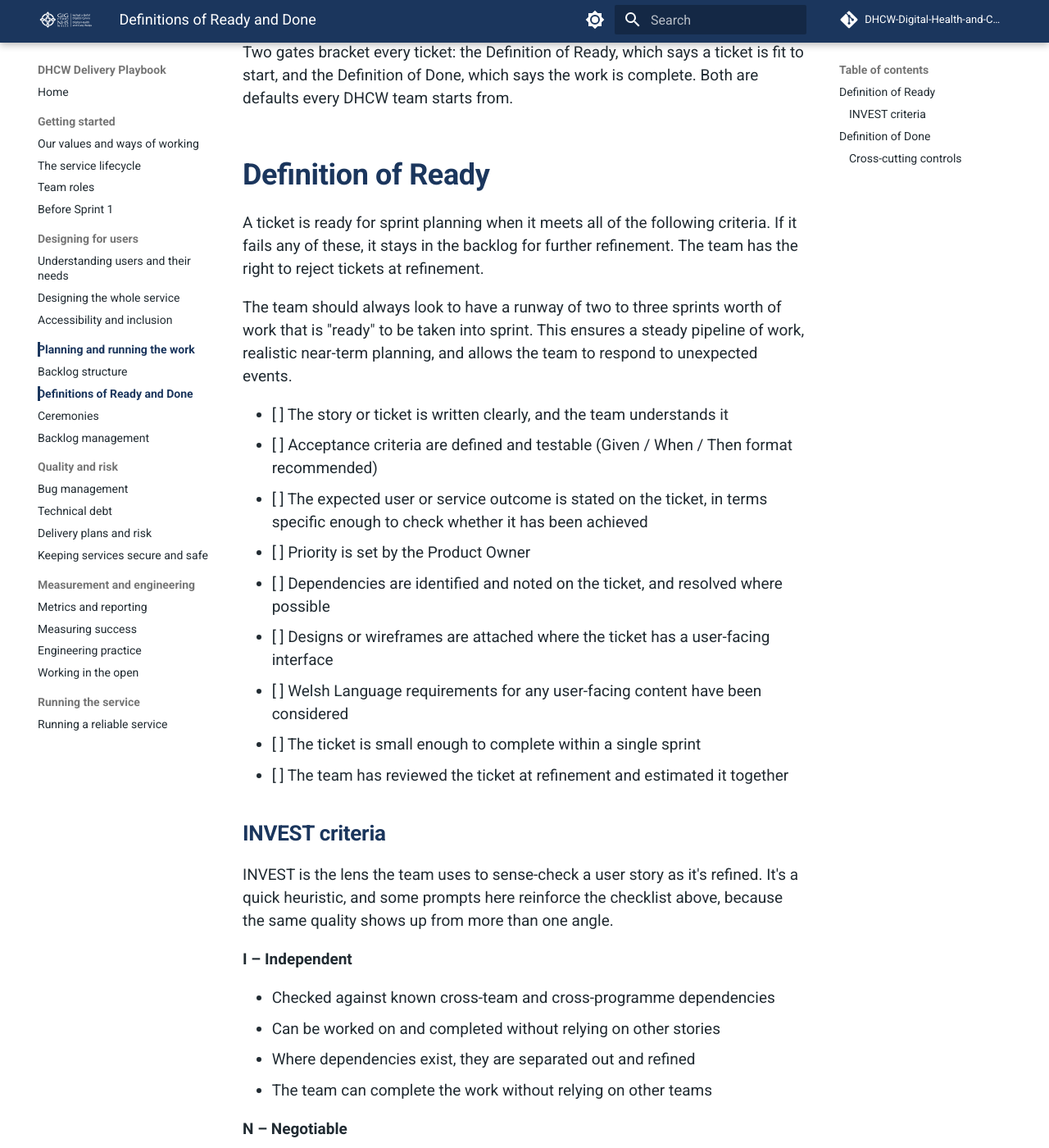
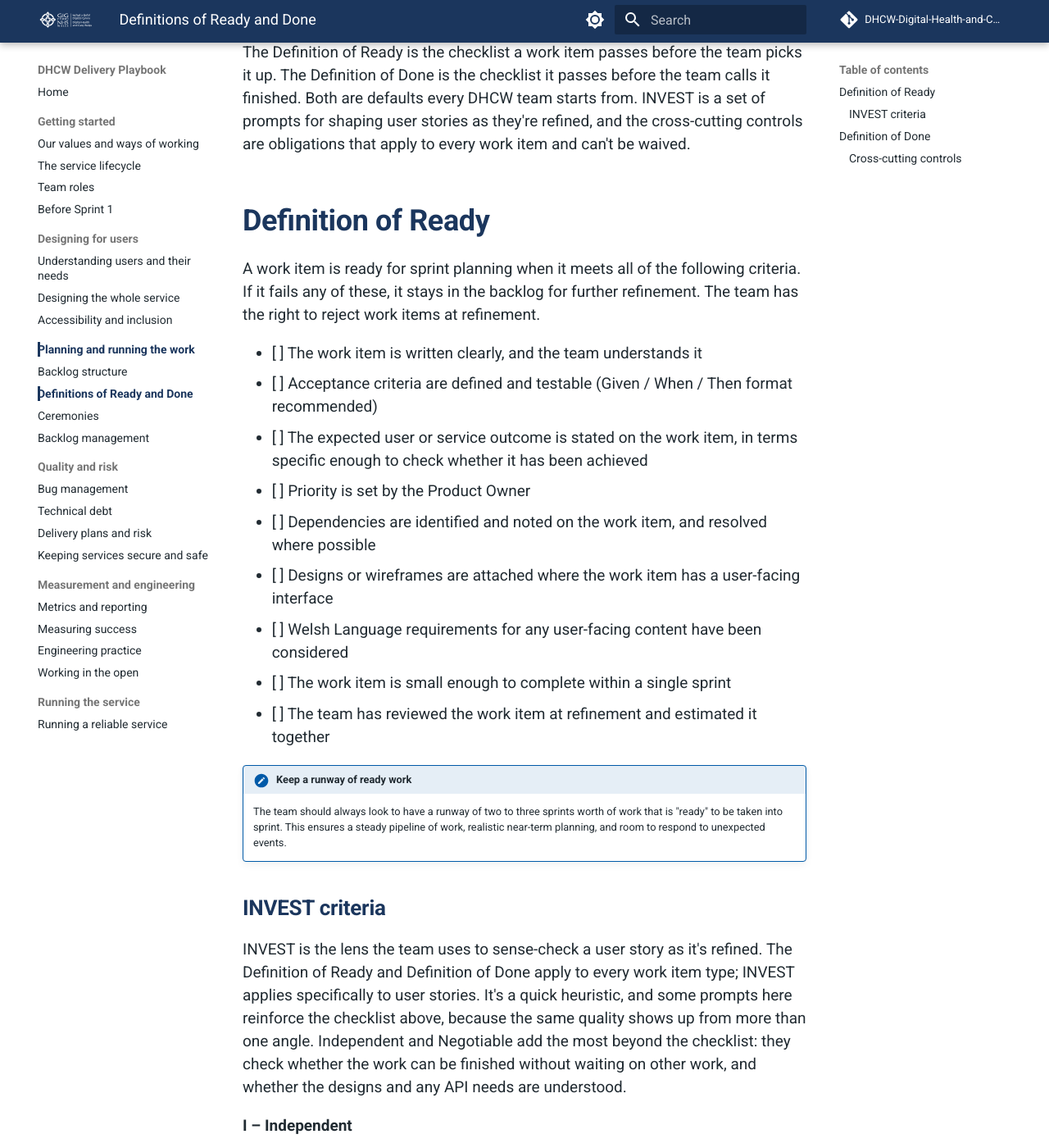
Before and after one commit to DHCW-Digital-Health-and-Care-Wales/dhcw-delivery-playbook, an MkDocs documentation site: the page built from docs/definition-of-ready-and-done.md, in a window 1280 px wide and 1400 px high, scrolled down 311 px. Shown: the whole window at 82% size. Built offline with MkDocs 1.6.1 and Material for MkDocs 9.7.7, drawn with Linux system fonts in a browser that asks for light colours; comment, search, counter and statistics services are not loaded; some of the changed text lies outside the part shown.

Commit message:
Apply reviewed Definition of Ready and Definition of Done page

```diff
--- a/docs/definition-of-ready-and-done.md
+++ b/docs/definition-of-ready-and-done.md
@@ -1,26 +1,27 @@
 # Definition of Ready and Definition of Done
 
-Two gates bracket every ticket: the Definition of Ready, which says a ticket is fit to start, and the Definition of Done, which says the work is complete. Both are defaults every DHCW team starts from.
+The Definition of Ready is the checklist a work item passes before the team picks it up. The Definition of Done is the checklist it passes before the team calls it finished. Both are defaults every DHCW team starts from. INVEST is a set of prompts for shaping user stories as they're refined, and the cross-cutting controls are obligations that apply to every work item and can't be waived.
 
 ## Definition of Ready
 
-A ticket is ready for sprint planning when it meets all of the following criteria. If it fails any of these, it stays in the backlog for further refinement. The team has the right to reject tickets at refinement.
+A work item is ready for sprint planning when it meets all of the following criteria. If it fails any of these, it stays in the backlog for further refinement. The team has the right to reject work items at refinement.
 
-The team should always look to have a runway of two to three sprints worth of work that is "ready" to be taken into sprint. This ensures a steady pipeline of work, realistic near-term planning, and allows the team to respond to unexpected events.
+- [ ] The work item is written clearly, and the team understands it
+- [ ] Acceptance criteria are defined and testable (Given / When / Then format recommended)
+- [ ] The expected user or service outcome is stated on the work item, in terms specific enough to check whether it has been achieved
+- [ ] Priority is set by the Product Owner
+- [ ] Dependencies are identified and noted on the work item, and resolved where possible
+- [ ] Designs or wireframes are attached where the work item has a user-facing interface
+- [ ] Welsh Language requirements for any user-facing content have been considered
+- [ ] The work item is small enough to complete within a single sprint
+- [ ] The team has reviewed the work item at refinement and estimated it together
 
-- [ ] The story or ticket is written clearly, and the team understands it
-- [ ] Acceptance criteria are defined and testable (Given / When / Then format recommended)
-- [ ] The expected user or service outcome is stated on the ticket, in terms specific enough to check whether it has been achieved
-- [ ] Priority is set by the Product Owner
-- [ ] Dependencies are identified and noted on the ticket, and resolved where possible
-- [ ] Designs or wireframes are attached where the ticket has a user-facing interface
-- [ ] Welsh Language requirements for any user-facing content have been considered
-- [ ] The ticket is small enough to complete within a single sprint
-- [ ] The team has reviewed the ticket at refinement and estimated it together
+!!! note "Keep a runway of ready work"
+    The team should always look to have a runway of two to three sprints worth of work that is "ready" to be taken into sprint. This ensures a steady pipeline of work, realistic near-term planning, and room to respond to unexpected events.
 
 ### INVEST criteria
 
-INVEST is the lens the team uses to sense-check a user story as it's refined. It's a quick heuristic, and some prompts here reinforce the checklist above, because the same quality shows up from more than one angle.
+INVEST is the lens the team uses to sense-check a user story as it's refined. The Definition of Ready and Definition of Done apply to every work item type; INVEST applies specifically to user stories. It's a quick heuristic, and some prompts here reinforce the checklist above, because the same quality shows up from more than one angle. Independent and Negotiable add the most beyond the checklist: they check whether the work can be finished without waiting on other work, and whether the designs and any API needs are understood.
 
 **I – Independent**
 
@@ -57,29 +58,43 @@
 
 ## Definition of Done
 
-A ticket is done when it meets all of the following criteria. These standards apply uniformly across all ticket types unless the team has agreed a specific exception and documented it. Quality is the whole team's responsibility: there is no separate QA gate.
+A work item is done when it meets all of the following criteria. These standards apply uniformly across all work item types unless the team has agreed a specific exception and documented it. Quality is the whole team's responsibility: there is no separate QA gate.
+
+**Code and review**
 
 - [ ] Code is reviewed and approved by at least one peer and merged to the main branch. Pairing or mobbing on the change counts, since the review happens as the work is done
+
+**Testing**
+
 - [ ] All automated tests pass in the CI/CD pipeline
 - [ ] Unit tests cover all new functionality and pass
 - [ ] Integration tests are written and pass
-- [ ] API automated tests cover at least 80% of the story's acceptance criteria
+- [ ] API automated tests cover at least 80% of the work item's acceptance criteria
+
+**Validation**
+
 - [ ] Acceptance criteria are met and have been validated against the running software
 - [ ] No known defects have been introduced
+
+**Documentation**
+
 - [ ] Technical and user-facing documentation is updated where needed
+
+**Deployment and tracking**
+
 - [ ] The change is production-ready and deployable to production at any time, behind a feature flag where needed
-- [ ] Azure DevOps ticket is updated and closed
+- [ ] Azure DevOps work item is updated and closed
 - [ ] Release notes or change log updated
 - [ ] The appropriate local engineering process has been followed
 
 !!! info "Continuous delivery is the expectation"
-    A change that meets this Definition of Done is production-ready and can deploy to production at any time. Teams that don't yet deploy straight to production use a staging or QA environment as an interim step, and are expected to keep moving towards continuous delivery over time.
+    Meeting this Definition of Done means a change can deploy to production at any time. Teams that don't yet deploy straight to production use a staging or QA environment as an interim step, and are expected to keep moving towards continuous delivery over time. The wider engineering standards behind this sit on the [Engineering practice](engineering-practice.md) page, in the 14 Continuous Delivery Markers.
 
 The team reviews its Definition of Done at each retrospective to keep it relevant and current.
 
 ### Cross-cutting controls
 
-Cross-cutting controls are legal, safety, or organisational requirements that apply to every ticket regardless of type. Unlike the criteria above, these cannot be waived by a team-level exception: they reflect obligations placed on DHCW as an organisation. Where a control does not apply to a given ticket, record why on the ticket rather than removing the check.
+Cross-cutting controls are legal, safety, or organisational requirements that apply to every work item regardless of type. Unlike the criteria above, these cannot be waived by a team-level exception: they reflect obligations placed on DHCW as an organisation. Where a control does not apply to a given work item, record why on the work item rather than removing the check.
 
 - [ ] Cyber security requirements for the change have been met, including secure handling of any data the change touches
 - [ ] User-facing interfaces meet WCAG 2.2 AA accessibility standards
```
